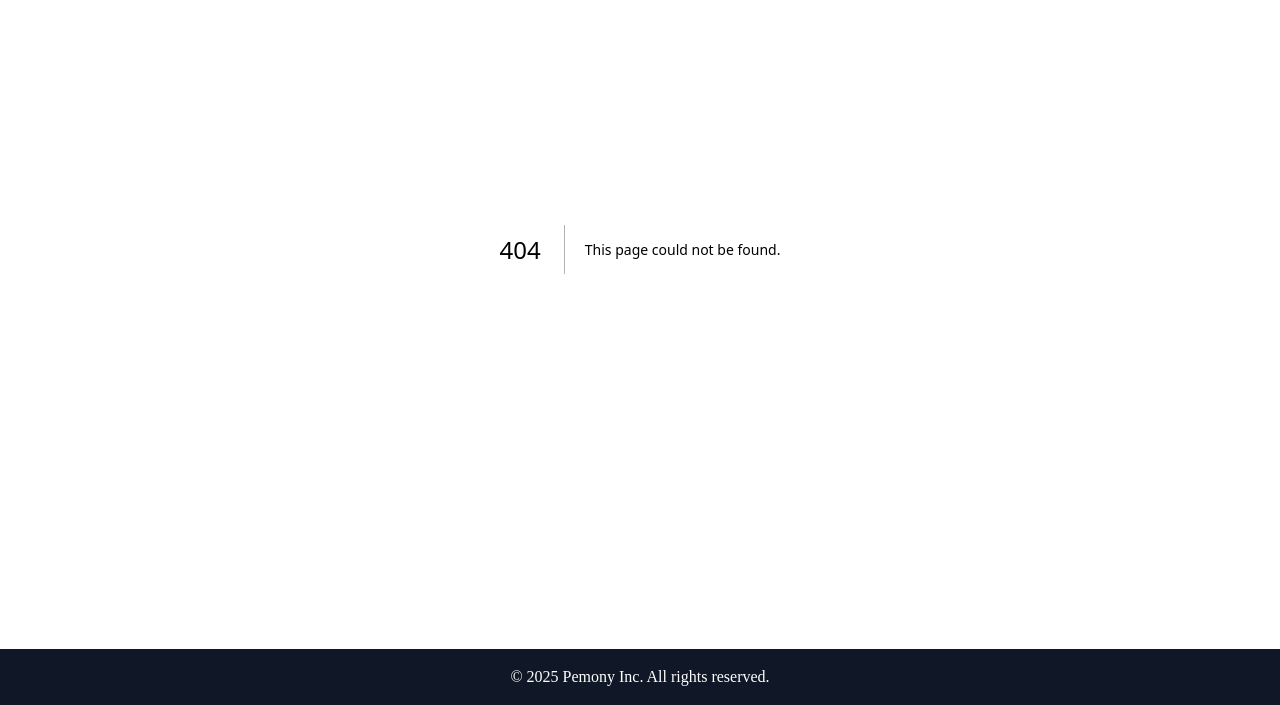
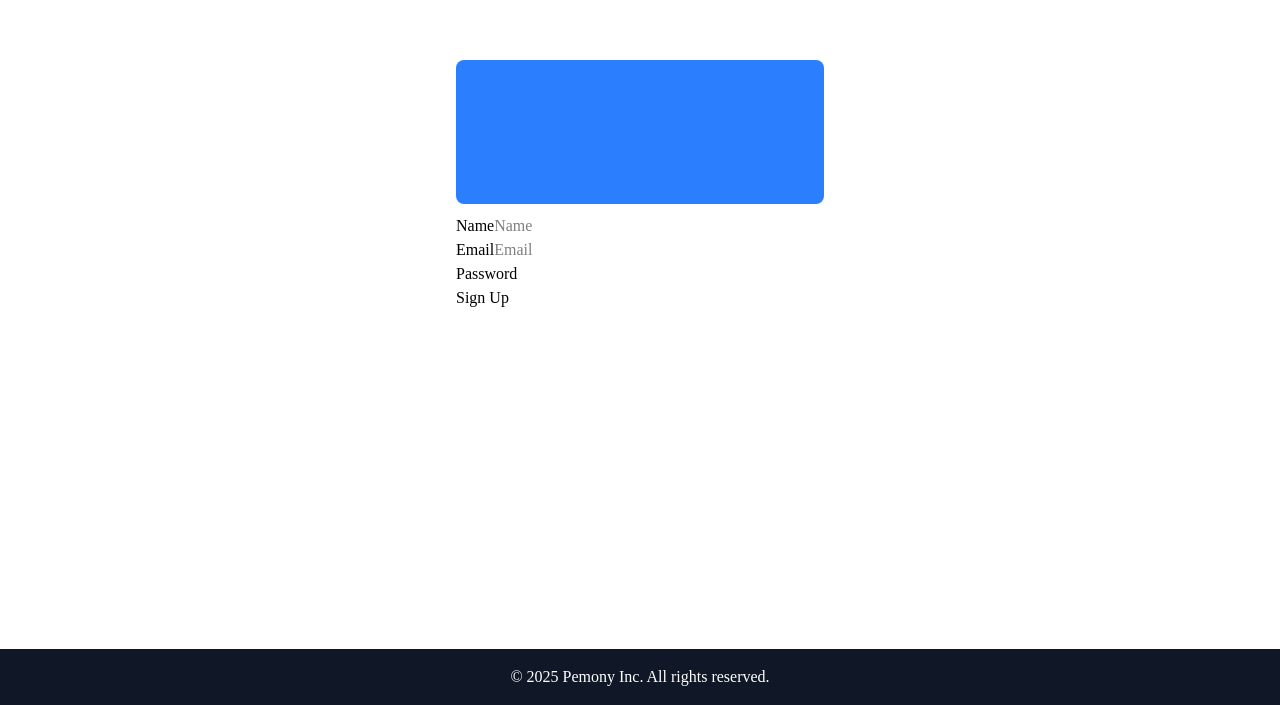
Before and after one commit to emoudy/recipes_app, a Next.js app: page /signup in a window 1280 px wide. Before the commit this address had no page. Shown: the part 151-856 px from the top of the page. Built offline with nearby package versions, Linux system fonts and the light colour scheme; a web font is replaced by a local one.

Commit message:
Login and Signup forms

```diff
--- /dev/null
+++ b/app/(auth)/layout.tsx
@@ -0,0 +1,19 @@
+// import AcmeLogo from '@app/ui/icons/acme-logo';
+import { Suspense } from 'react';
+
+export default function LoginPage({ children }: { children: React.ReactNode }) {
+  return (
+    <main className="flex items-center justify-center md:h-screen">
+      <div className="relative mx-auto flex w-full max-w-[400px] flex-col space-y-2.5 p-4 md:-mt-32">
+        <div className="flex h-20 w-full items-end rounded-lg bg-blue-500 p-3 md:h-36">
+          <div className="w-32 text-white md:w-36">
+            {/* <AcmeLogo /> */}
+          </div>
+        </div>
+        <Suspense>
+          {children}
+        </Suspense>
+      </div>
+    </main>
+  );
+}
--- a/app/(auth)/login/page.tsx
+++ b/app/(auth)/login/page.tsx
@@ -1,20 +1,5 @@
-// import AcmeLogo from '@app/ui/icons/acme-logo';
-import { Suspense } from 'react';
 import LoginForm from './components/LoginForm';
 
 export default function LoginPage() {
-  return (
-    <main className="flex items-center justify-center md:h-screen">
-      <div className="relative mx-auto flex w-full max-w-[400px] flex-col space-y-2.5 p-4 md:-mt-32">
-        <div className="flex h-20 w-full items-end rounded-lg bg-blue-500 p-3 md:h-36">
-          <div className="w-32 text-white md:w-36">
-            {/* <AcmeLogo /> */}
-          </div>
-        </div>
-        <Suspense>
-          <LoginForm />
-        </Suspense>
-      </div>
-    </main>
-  );
+  return (<LoginForm />);
 }
--- /dev/null
+++ b/app/(auth)/signup/page.tsx
@@ -0,0 +1,5 @@
+import SignupForm from '@/(auth)/signup/components/SignupForm';
+
+export default function LoginPage() {
+  return (<SignupForm />);
+}
```
Also changed, not shown: app/(auth)/signup/components/SignupForm.tsx (renamed from app/ui/SignupForm.tsx).
